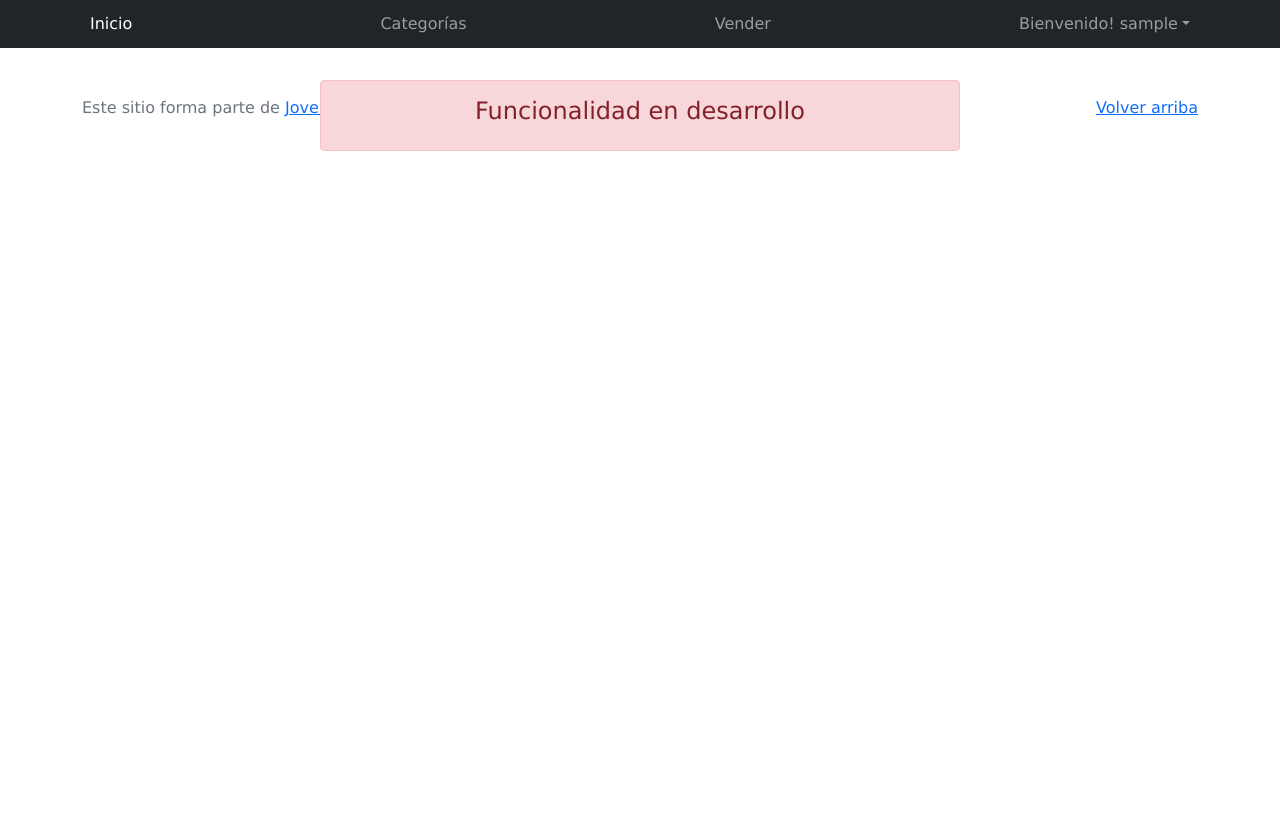
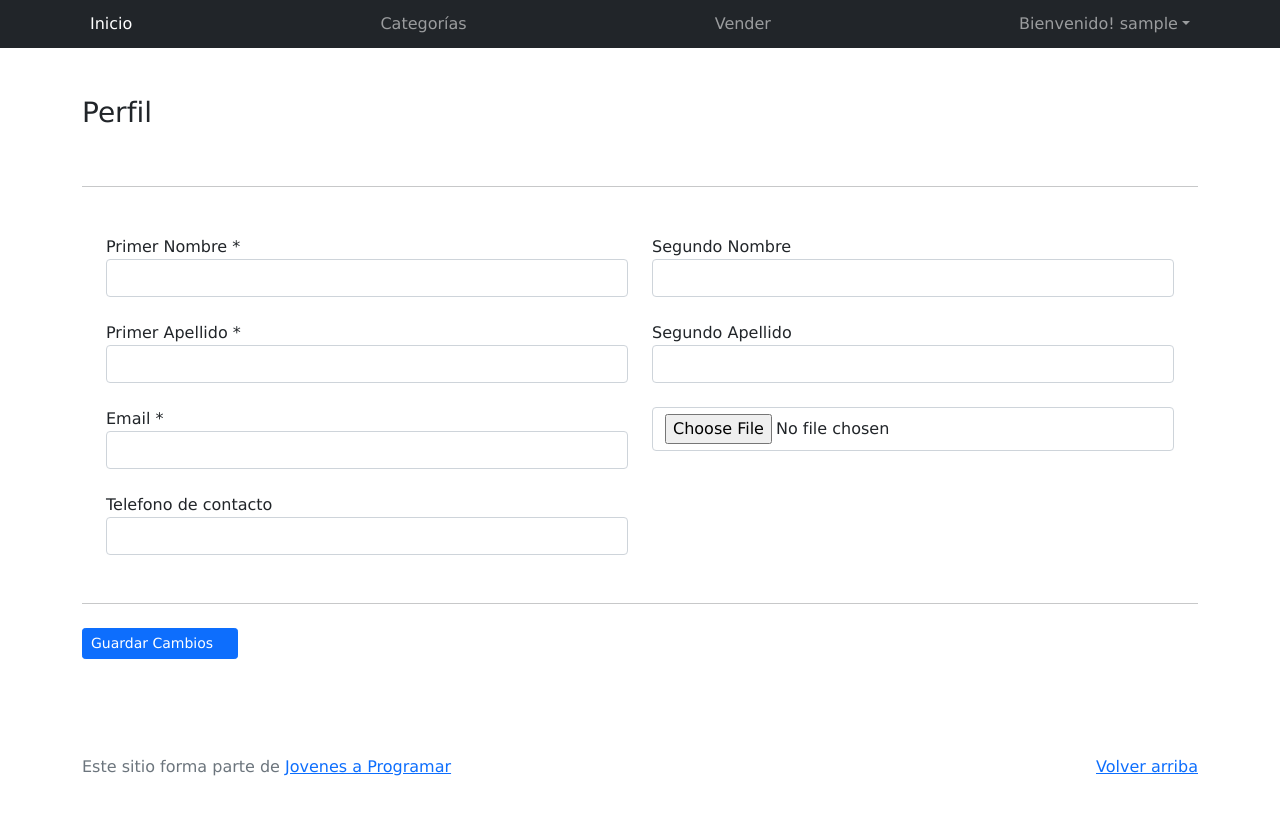
Before and after one commit to maxipz/proyecto-jap, a plain HTML site: page my-profile.html in a window 1280 px wide. Drawn offline with Linux system fonts and the light colour scheme; sample sign-in values are in the browser's storage.

```diff
--- a/css/styles.css
+++ b/css/styles.css
@@ -410,3 +410,23 @@
 .payTitle {
   font-size: 1.4rem;
 }
+
+/* No validar campos form */
+
+.form-no-validate {
+  display: block;
+  width: 100%;
+  padding: 0.375rem 0.75rem;
+  font-size: 1rem;
+  font-weight: 400;
+  line-height: 1.5;
+  color: #212529;
+  background-color: #fff;
+  background-clip: padding-box;
+  border: 1px solid #ced4da;
+  -webkit-appearance: none;
+  -moz-appearance: none;
+  appearance: none;
+  border-radius: 0.25rem;
+  transition: border-color .15s ease-in-out,box-shadow .15s ease-in-out;
+}
--- a/js/my-profile.js
+++ b/js/my-profile.js
@@ -0,0 +1,13 @@
+const form = document.getElementById('profile');
+
+document.getElementById('saveProfile').addEventListener('click', (e) => {
+    e.preventDefault()
+    let valid = true;
+      if (!form.checkValidity()) {
+        valid = false;
+      }
+      form.classList.add('was-validated');
+    if (valid) {
+      alert.classList.remove('d-none');
+    }
+});
--- a/my-profile.html
+++ b/my-profile.html
@@ -9,22 +9,6 @@
   <link href="css/bootstrap.min.css" rel="stylesheet">
   <link href="css/styles.css" rel="stylesheet">
   <link rel="icon" href="img/logo.jpg" type="image/png">
-  <style>
-    .bd-placeholder-img {
-      font-size: 1.125rem;
-      text-anchor: middle;
-      -webkit-user-select: none;
-      -moz-user-select: none;
-      -ms-user-select: none;
-      user-select: none;
-    }
-
-    @media (min-width: 768px) {
-      .bd-placeholder-img-lg {
-        font-size: 3.5rem;
-      }
-    }
-  </style>
 </head>
 
 <body>
@@ -63,8 +47,77 @@
   </nav>
   <main>
     <div class="container">
-      <div class="alert alert-danger text-center" role="alert">
-        <h4 class="alert-heading">Funcionalidad en desarrollo</h4>
+      <div class="row mt-5">
+        <h3>Perfil</h3>
+      </div>
+      <hr class="mt-5 mb-5">
+      <div class="row mb-5">
+        <form id="profile" class="needs-validation" novalidate>
+          <div class="container" id="option-card">
+            <div class="row row-cols-2">
+
+              <div class="col mb-4">
+                <label for="firstName">Primer Nombre *</label>
+                <input type="text" class="form-control" id="firstName" name="firstName" required>
+                <div class="valid-feedback">
+                  Es correcto!
+                </div>
+                <div class="invalid-feedback">
+                  Ingrese su primer nombre.
+                </div>
+              </div>
+
+              <div class="col">
+                <label for="secondName">Segundo Nombre</label>
+                <input type="text" class="form-no-validate" id="secondName" name="secondName" >
+              </div>
+
+              <div class="col mb-4">
+                <label for="firstSurname">Primer Apellido *</label>
+                <input type="text" class="form-control" id="firstSurname" name="firstSurname" required>
+                <div class="valid-feedback">
+                  Es correcto!
+                </div>
+                <div class="invalid-feedback">
+                  Ingrese su primer apellido.
+                </div>
+              </div>
+
+              <div class="col">
+                <label for="secondSurname">Segundo Apellido</label>
+                <input type="text" class="form-no-validate" id="secondSurname" name="secondSurname">
+              </div>
+
+              <div class="col mb-4">
+                <label for="email">Email *</label>
+                <input type="text" class="form-control" id="email" name="email" required>
+                <div class="valid-feedback">
+                  Es correcto!
+                </div>
+                <div class="invalid-feedback">
+                  Ingrese un Email valido.
+                </div>
+              </div>
+
+              <div class="col">
+                <input type="file" class="form-no-validate" id="addImage" aria-describedby="addImage">
+              </div>
+
+              <div class="col">
+                <label for="phoneNumber">Telefono de contacto</label>
+                <input type="text" class="form-no-validate" id="phoneNumber" name="phoneNumber">
+              </div>
+
+            </div>
+          </div>
+          <hr class="mt-5 mb-4">
+          <div class="col d-flex align-items-center mt-3">
+            <button type="button" class="btn btn-primary btn-sm float-end" id="saveProfile">
+              Guardar Cambios
+              <i class="fas fa-arrow-right ps-3"></i>
+            </button>
+          </div>
+        </form>
       </div>
     </div>
   </main>
```
Also changed, not shown: js/cart.js (+6 -3 lines).
